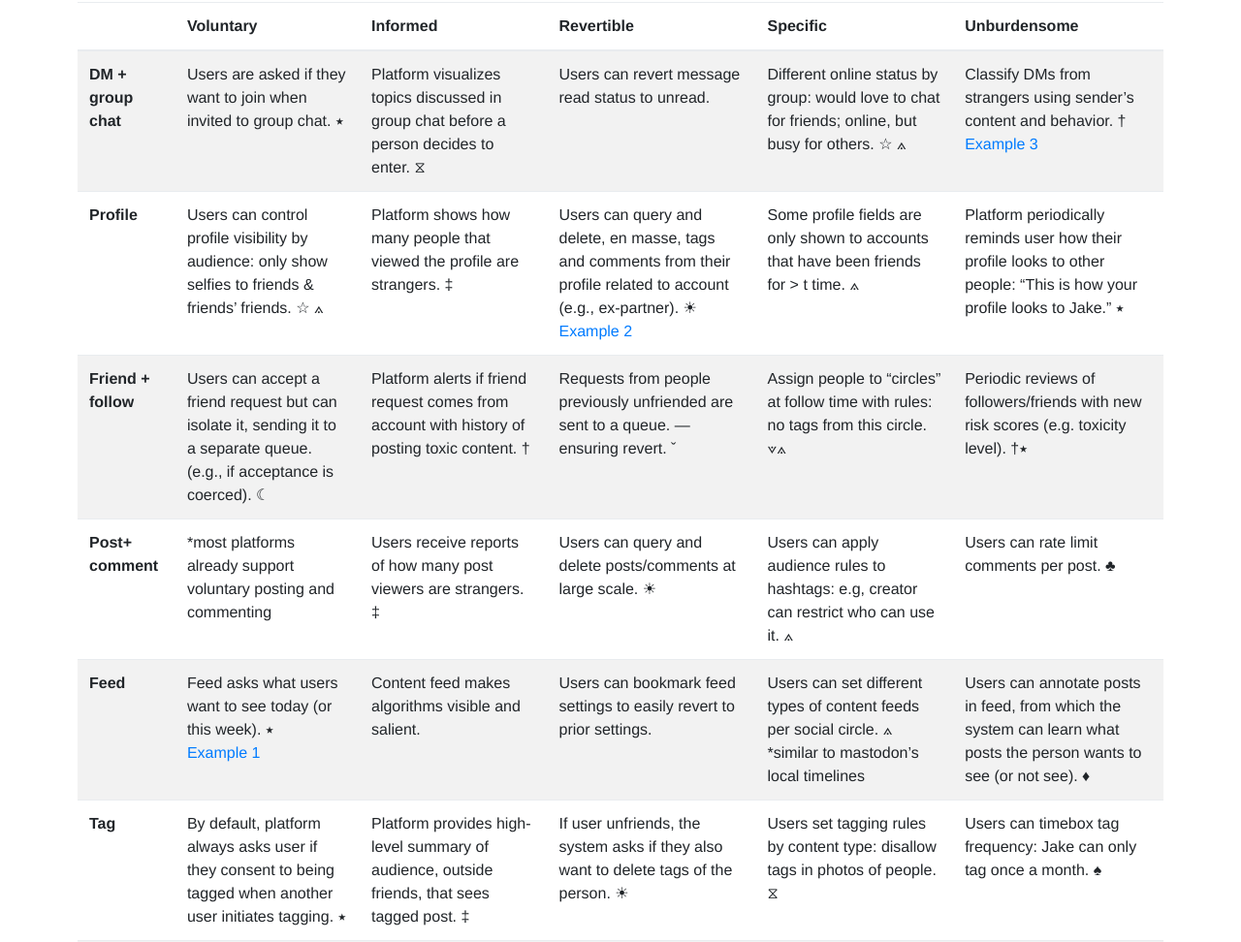
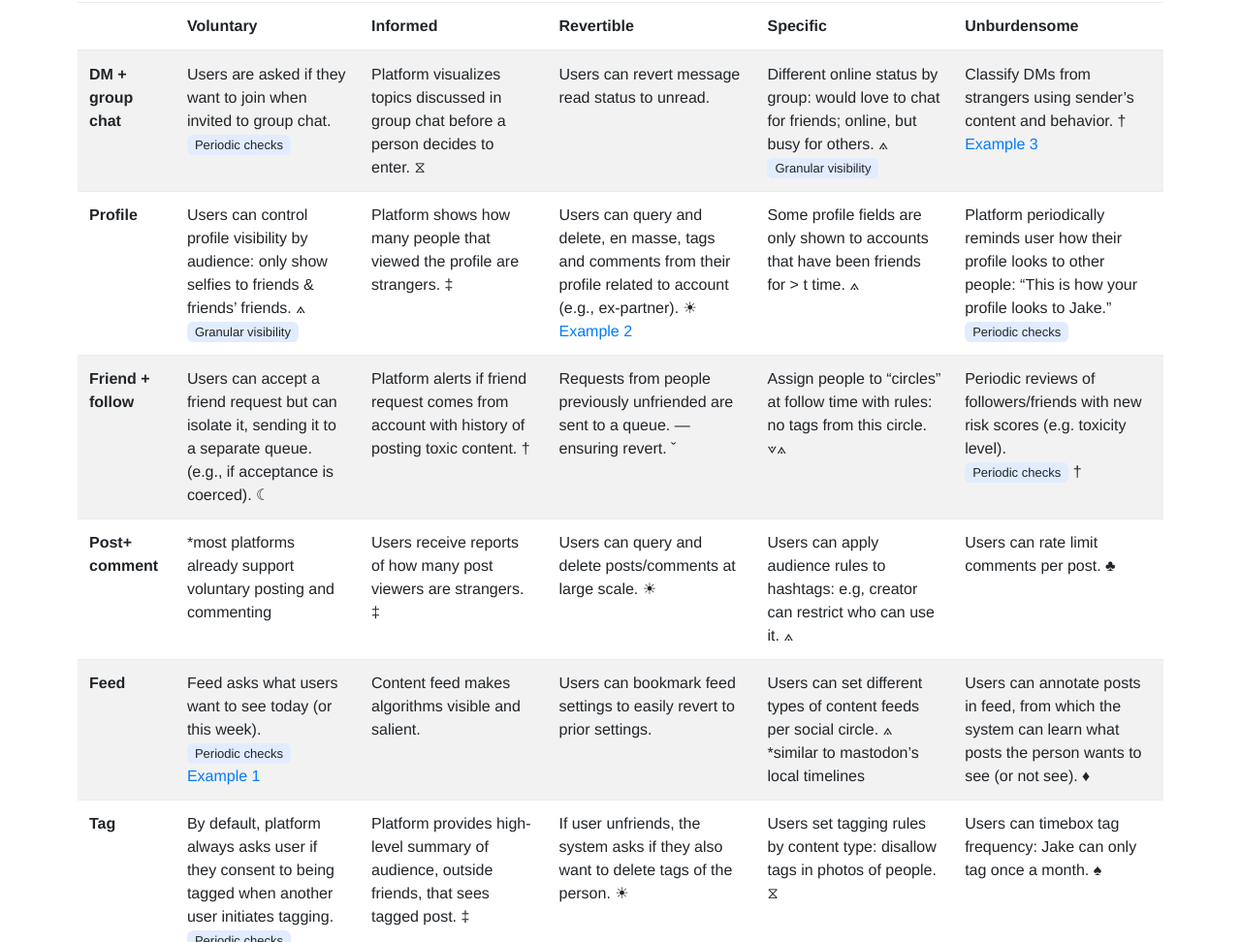
Before and after one commit to trusttri/consentful-systems, a plain HTML site: page index.html in a window 1280 px wide. Shown: the part 2804-3776 px from the top of the page at 97% size. Drawn offline with Linux system fonts and the light colour scheme.

Commit message:
adding tags to table

```diff
--- a/css/style.css
+++ b/css/style.css
@@ -97,6 +97,15 @@ h3 {
     padding: 5px 10px 5px 10px;
 }
 
+.tag {
+	font-size: 13px;
+	background-color: #e1ecff;
+	cursor: pointer;
+    border-style: none;
+    border-radius: 0.4rem;
+    padding: 3px 8px 3px 8px;
+}
+
 .building-blocks button:hover {
 	background-color: #4081f1;
 	color: white;
--- a/index.html
+++ b/index.html
@@ -80,11 +80,13 @@
                 <div class="header"> 1. Building blocks for <strong>voluntary</strong>. </div>
                 <div class="building-blocks">
                     <div class="row block-row">
-                        <div class="col-4"><button id="voluntary-periodic-check">Periodic checks ⭑</button></div>
+                        <div class="col-4"><button id="voluntary-periodic-check">Periodic checks</button></div>
+                         <!-- ⭑ -->
                         <div class="col-8 block-definition">System periodically asks the end-user (and does not assume) whether they want the interaction to take place. For instance, a system asks a person if they want to enter the group chat room they are invited to, instead of automatically adding them.</div>
                     </div>
                     <div class="row block-row">
-                        <div class="col-4"><button id="voluntary-granular-visibility">Granular visibility &#9734;</button></div>
+                        <div class="col-4"><button id="voluntary-granular-visibility">Granular visibility</button></div>
+                        <!-- &#9734; -->
                         <div class="col-8 block-definition"> System allows granular levels of visibility of personal information for different friends. While some social platforms provide this, many are limited to differentiating “friends” and “non-friends.” For example, users could have agency over their visibility based on strength of ties. </div>
                     </div>
                     <div class="row block-row">
@@ -175,19 +177,31 @@
                 <tbody>
                     <tr>
                         <th scope="row">DM + group chat</th>
-                        <td class="voluntary-periodic-check">Users are asked if they want to join when invited to group chat. ⭑</td>
+                        <td class="voluntary-periodic-check">Users are asked if they want to join when invited to group chat.
+                            <br><span class="tag">Periodic checks</span>
+                            <!-- ⭑ -->
+                        </td>
                         <td class="specific-topic-inference">Platform visualizes topics discussed in group chat before a person decides to enter. ⧖</td>
                         <td>Users can revert message read status to unread.</td>
-                        <td class="voluntary-granular-visibility specific-group-policies">Different online status by group: would love to chat for friends; online, but busy for others. &#9734; ⟑</td>
+                        <td class="voluntary-granular-visibility specific-group-policies">Different online status by group: would love to chat for friends; online, but busy for others. ⟑
+                            <br><span class="tag">Granular visibility</span>
+                             <!-- &#9734; -->
+                        </td>
                         <td class="informed-account-summary">Classify DMs from strangers using sender’s content and behavior. † <br><a href="#unburdensome-messaging-example">Example 3</a></td>
                     </tr>
                     <tr>
                         <th scope="row">Profile</th>
-                        <td class="voluntary-granular-visibility">Users can control profile visibility by audience: only show selfies to friends & friends’ friends. &#9734; ⟑</td>
+                        <td class="voluntary-granular-visibility">Users can control profile visibility by audience: only show selfies to friends & friends’ friends. ⟑
+                            <br><span class="tag">Granular visibility</span>
+                            <!-- &#9734; -->
+                        </td>
                         <td class="informed-audience-intel">Platform shows how many people that viewed the profile are strangers. ‡</td>
                         <td class="revertible-effcient-express">Users can query and delete, en masse, tags and comments from their profile related to account (e.g., ex-partner). &#9728; <br><a href="#revertible-profile-example">Example 2</a> </td>
                         <td class="specific-group-policies">Some profile fields are only shown to accounts that have been friends for > t time. ⟑</td>
-                        <td class="voluntary-periodic-check">Platform periodically reminds user how their profile looks to other people: “This is how your profile looks to Jake.” ⭑</td>
+                        <td class="voluntary-periodic-check">Platform periodically reminds user how their profile looks to other people: “This is how your profile looks to Jake.”
+                            <br><span class="tag">Periodic checks</span>
+                            <!-- ⭑ -->
+                        </td>
                     </tr>
                     <tr>
                         <th scope="row">Friend + follow</th>
@@ -195,7 +209,10 @@
                         <td class="informed-account-summary">Platform alerts if friend request comes from account with history of posting toxic content. †</td>
                         <td>Requests from people previously unfriended are sent to a queue. —ensuring revert. ˇ</td>
                         <td class="specific-social-circle specific-group-policies">Assign people to “circles” at follow time with rules: no tags from this circle. ⟇⟑</td>
-                        <td class="voluntary-periodic-check informed-account-summary">Periodic reviews of followers/friends with new risk scores (e.g. toxicity level). †⭑</td>
+                        <td class="voluntary-periodic-check informed-account-summary">Periodic reviews of followers/friends with new risk scores (e.g. toxicity level).
+                            <br><span class="tag">Periodic checks</span>
+                            <!-- ⭑ -->
+                            †</td>
                     </tr>
                     <tr>
                         <th scope="row">Post+ comment</th>
@@ -207,7 +224,10 @@
                     </tr>
                     <tr>
                         <th scope="row">Feed</th>
-                        <td class="voluntary-periodic-check">Feed asks what users want to see today (or this week). ⭑<br><a href="#voluntary-feed-example">Example 1</a></td>
+                        <td class="voluntary-periodic-check">Feed asks what users want to see today (or this week).
+                            <br><span class="tag">Periodic checks</span>
+                            <!-- ⭑ -->
+                            <br><a href="#voluntary-feed-example">Example 1</a></td>
                         <td>Content feed makes algorithms visible and salient.</td>
                         <td>Users can bookmark feed settings to easily revert to prior settings.</td>
                         <td class="specific-group-policies">Users can set different types of content feeds per social circle. ⟑ <br>*similar to mastodon’s local timelines</td>
@@ -215,7 +235,10 @@
                     </tr>
                     <tr>
                         <th scope="row">Tag</th>
-                        <td class="voluntary-periodic-check">By default, platform always asks user if they consent to being tagged when another user initiates tagging. ⭑</td>
+                        <td class="voluntary-periodic-check">By default, platform always asks user if they consent to being tagged when another user initiates tagging.
+                            <br><span class="tag">Periodic checks</span>
+                            <!-- ⭑ -->
+                        </td>
                         <td class="informed-audience-intel">Platform provides high-level summary of audience, outside friends, that sees tagged post. ‡</td>
                         <td class="revertible-effcient-express">If user unfriends, the system asks if they also want to delete tags of the person. &#9728;</td>
                         <td class="specific-topic-inference">Users set tagging rules by content type: disallow tags in photos of people. ⧖</td>
```
